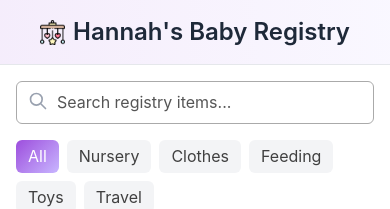
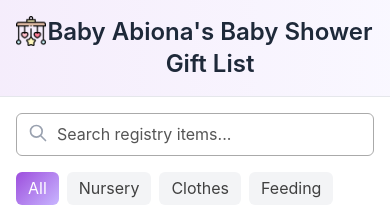
Before and after one commit to yusufom/baby, a Next.js app: page / in a window 390 px wide. Shown: the top 209 px of the page. Built offline with nearby package versions, Linux system fonts and the light colour scheme; no server answers; the database is empty.

Commit message:
baby abiona

```diff
--- a/src/app/admin/page.tsx
+++ b/src/app/admin/page.tsx
@@ -208,7 +208,7 @@ export default function AdminDashboard() {
                           </div>
                           <div className="text-sm text-gray-500">
                             {item.price
-                              ? `$${item.price.toFixed(2)}`
+                              ? `£${item.price.toFixed(2)}`
                               : "No price"}
                           </div>
                         </div>
--- a/src/app/page.tsx
+++ b/src/app/page.tsx
@@ -315,15 +315,15 @@ export default function Home() {
       <header className="border-b border-gray-200 gradient-header">
         <div className="container mx-auto px-4 py-4">
           <div className="flex items-center md:justify-between justify-center">
-            <div className="flex items-center  gap-2">
+            <div className="flex md:items-center items-start  lg:gap-2">
               <Image
                 src="/images/crib.png"
                 alt="Hannah"
-                width={25}
-                height={25}
+                width={30}
+                height={30}
               />
-              <h1 className="text-2xl font-semibold text-gray-800">
-                Hannah&apos;s Baby Registry
+              <h1 className="text-2xl text-center lg:text-left font-semibold text-gray-800">
+                Baby Abiona&apos;s Baby Shower Gift List
               </h1>
               {/* <p className="text-sm text-gray-500">Due March 2024</p> */}
             </div>
--- a/src/components/ItemCard.tsx
+++ b/src/components/ItemCard.tsx
@@ -138,10 +138,10 @@ export default function ItemCard({ item, onMarkPurchased }: ItemCardProps) {
         <div className="h-[30px]">
           {item.price ? (
             <p className="mb-3 text-lg font-semibold text-gray-900">
-              ${item.price.toFixed(2)}
+              £{item.price.toFixed(2)}
             </p>
           ) : (
-            <p>$ --</p>
+            <p>£ --</p>
           )}
         </div>
 
```
